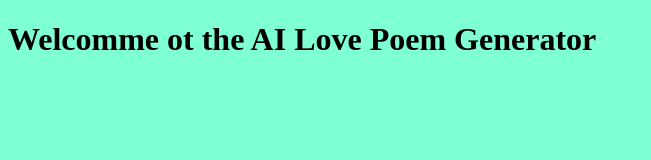
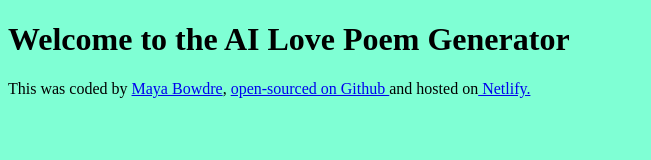
Before and after one commit to mbowdre/love-poem-generator, a plain HTML site: page index.html in a window 1280 px wide. Shown: the whole page, without its empty margins (0-651 px from the left). Drawn offline with Linux system fonts and the light colour scheme.

Commit message:
add links to sources

```diff
--- a/index.html
+++ b/index.html
@@ -7,7 +7,22 @@
     <title>Love Poems</title>
   </head>
   <body>
-    <h1>Welcomme ot the AI Love Poem Generator</h1>
+    <h1>Welcome to the AI Love Poem Generator</h1>
+    <footer>
+      This was coded by
+      <a href="https://github.com/dashboard" target="_blank">Maya Bowdre</a>,
+      <a
+        href="https://github.com/mbowdre/love-poem-generator.git"
+        target="_blank"
+        >open-sourced on Github
+      </a>
+      and hosted on<a
+        href="https://ai-love-poemgener8tor.netlify.app/"
+        target="_blank"
+      >
+        Netlify.</a
+      >
+    </footer>
     <script src="src/index.js"></script>
   </body>
 </html>
```
